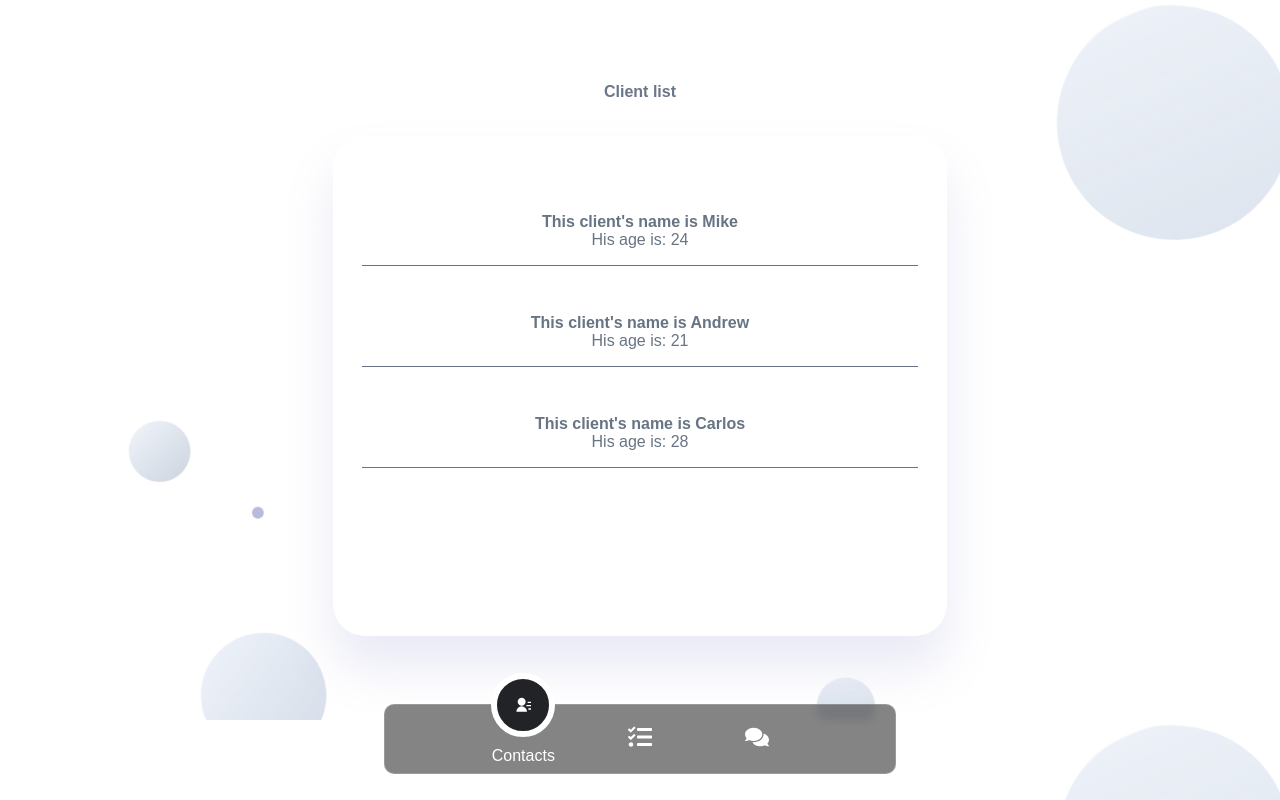
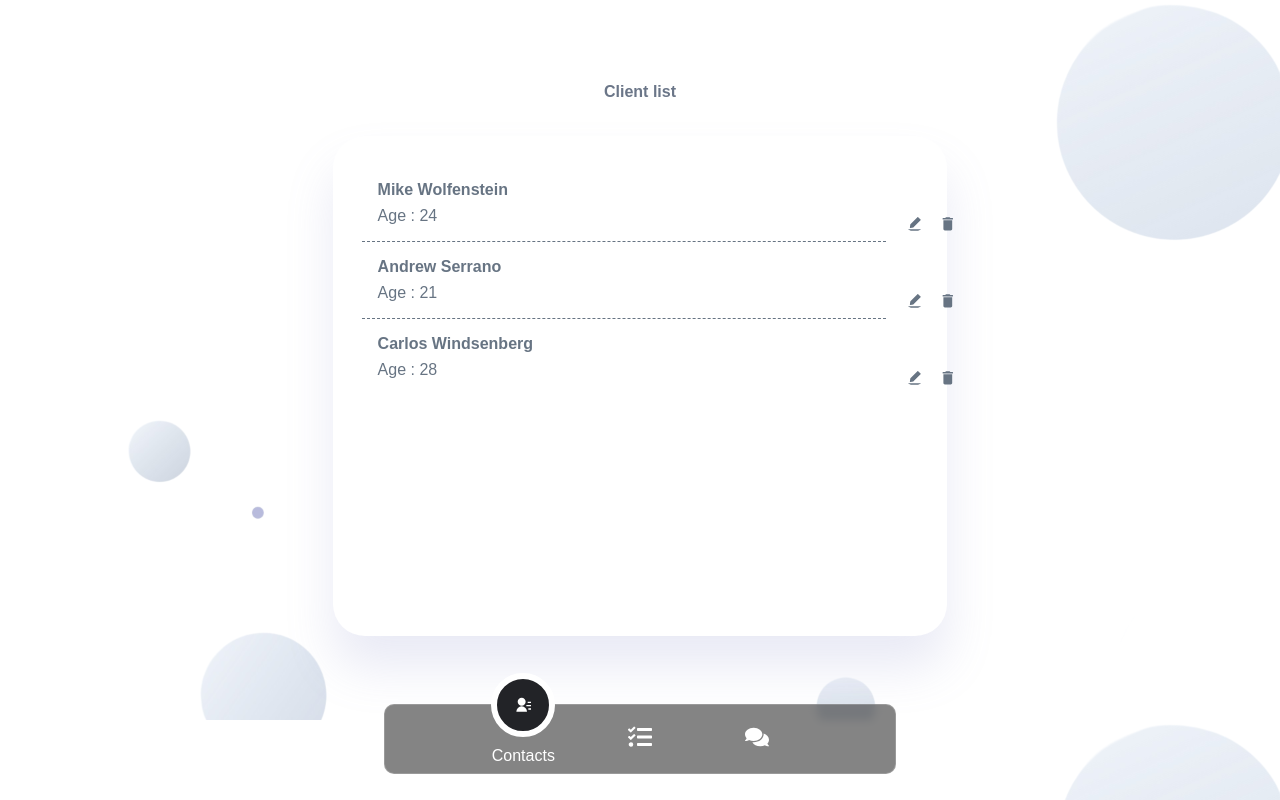
Before and after one commit to Kayeddy/CRM_test, a React (Create React App) app in the folder Client/crm-front/: page / in a window 1280 px wide. Built offline with nearby package versions, Linux system fonts and the light colour scheme.

Commit message:
Updated components

```diff
--- a/Client/crm-front/package.json
+++ b/Client/crm-front/package.json
@@ -12,7 +12,7 @@
     "react-dom": "^18.1.0",
     "react-icons": "^4.3.1",
     "react-router-dom": "^6.3.0",
-    "react-scripts": "5.0.1",
+    "react-scripts": "^5.0.1",
     "web-vitals": "^2.1.4"
   },
   "scripts": {
--- a/Client/crm-front/src/Container/Contacts/Contacts.jsx
+++ b/Client/crm-front/src/Container/Contacts/Contacts.jsx
@@ -1,6 +1,10 @@
 import React from 'react';
 
 import './Contacts.scss';
+
+import * as AiIcons from 'react-icons/ai';
+import * as MdIcons from 'react-icons/md';
+
 
 const Contacts = () => {
   return (
@@ -11,10 +15,10 @@ const Contacts = () => {
 
           <div className='app__contacts-panel'>
             {
-              [{ name: 'Mike', age: 24 }, { name: 'Andrew', age: 21 }, { name: 'Carlos', age: 28 }].map( (item, index) => (
+              [{ name: 'Mike Wolfenstein', age: 24 }, { name: 'Andrew Serrano', age: 21 }, { name: 'Carlos Windsenberg', age: 28 }].map( (item, index) => (
                 <div key={index} className= 'app__contact-detailed-info'>
-                    <h4> This client's name is { item.name } </h4>
-                    <p> His age is: { item.age } </p>
+                    <h4 className=''> { item.name } <span className='app__contact-icons'> <AiIcons.AiFillEdit /> <MdIcons.MdDelete /></span>  </h4>
+                    <p className=''> Age : { item.age } </p>
                 </div>
               ))
             }
--- a/Client/crm-front/src/Container/Contacts/Contacts.scss
+++ b/Client/crm-front/src/Container/Contacts/Contacts.scss
@@ -30,17 +30,65 @@
         box-shadow: var(--box-shadow);
         transition: all 300ms ease;
         color: var(--color-dark-variant);
+
+        h4 {
+
+        }
+
+        @media screen and (max-width: 1200px) {
+            width: 90%;
+
+            h4 {
+                width: 50px;
+            }
+        }
     }
 }
 
 .app__contact-detailed-info {
-    margin: 2rem 0;
     padding: 1rem;
-    border-bottom: solid;
-    border-width: 1px;
+    gap: 0.5rem;
+    margin-right: 2rem;
+    border-bottom: 1px dashed;
+    display: flex;
+    align-items: flex-start;
+    justify-content: center;
+    flex-direction: column;
+    flex-wrap: wrap;
 
-    :last-of-type {
-        border-bottom: none;
-        border-color: transparent;
+    .app__contact-icons {
+        display: flex;
+        flex-direction: row;
+        flex: 1;
+        width: fit-content;
+        position: absolute;
+        margin-left: 40%;
+        gap: 1rem;
+        padding: 1rem;
+        font-size: 1.1rem;
+        justify-content: center;
+        align-items: center;
+
+
+        svg {
+            cursor: pointer;
+            transition: all 0.3s ease-in-out;
+            border-radius: 50%;
+        }
+
+        :hover {
+            background-color: var(--color-dark-variant);
+            color: white;
+        }
+
+        @media screen and (max-width: 1200px) {
+            margin-left: 25%;
+            gap: 0.7rem;
+            font-size: 1.3rem;
+        }
+    }
+
+    &:last-child {
+        border-bottom: 0px transparent;
     }
 }
```
Also changed, not shown: 1 other file (tests, documents, lock files or other folders).
